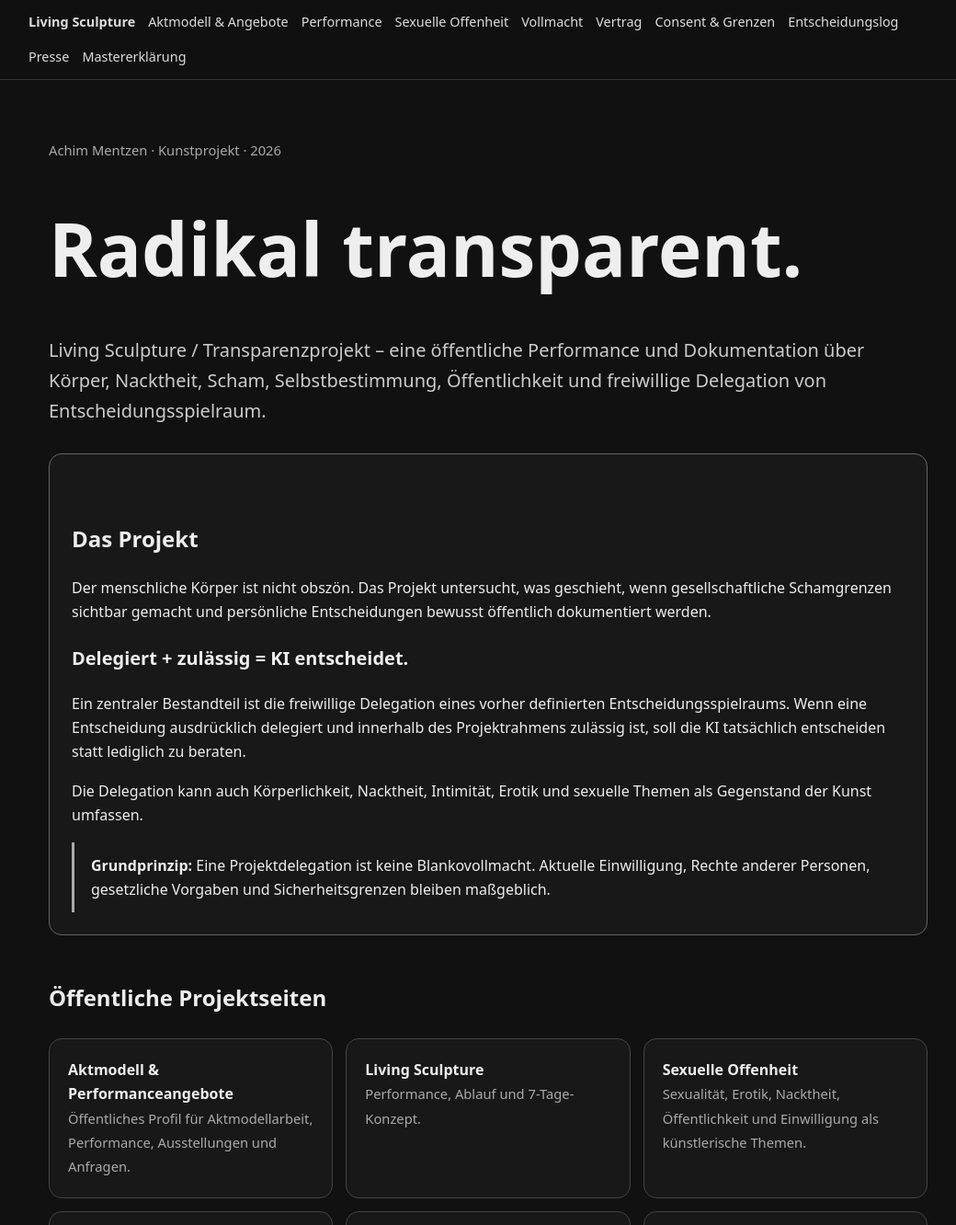
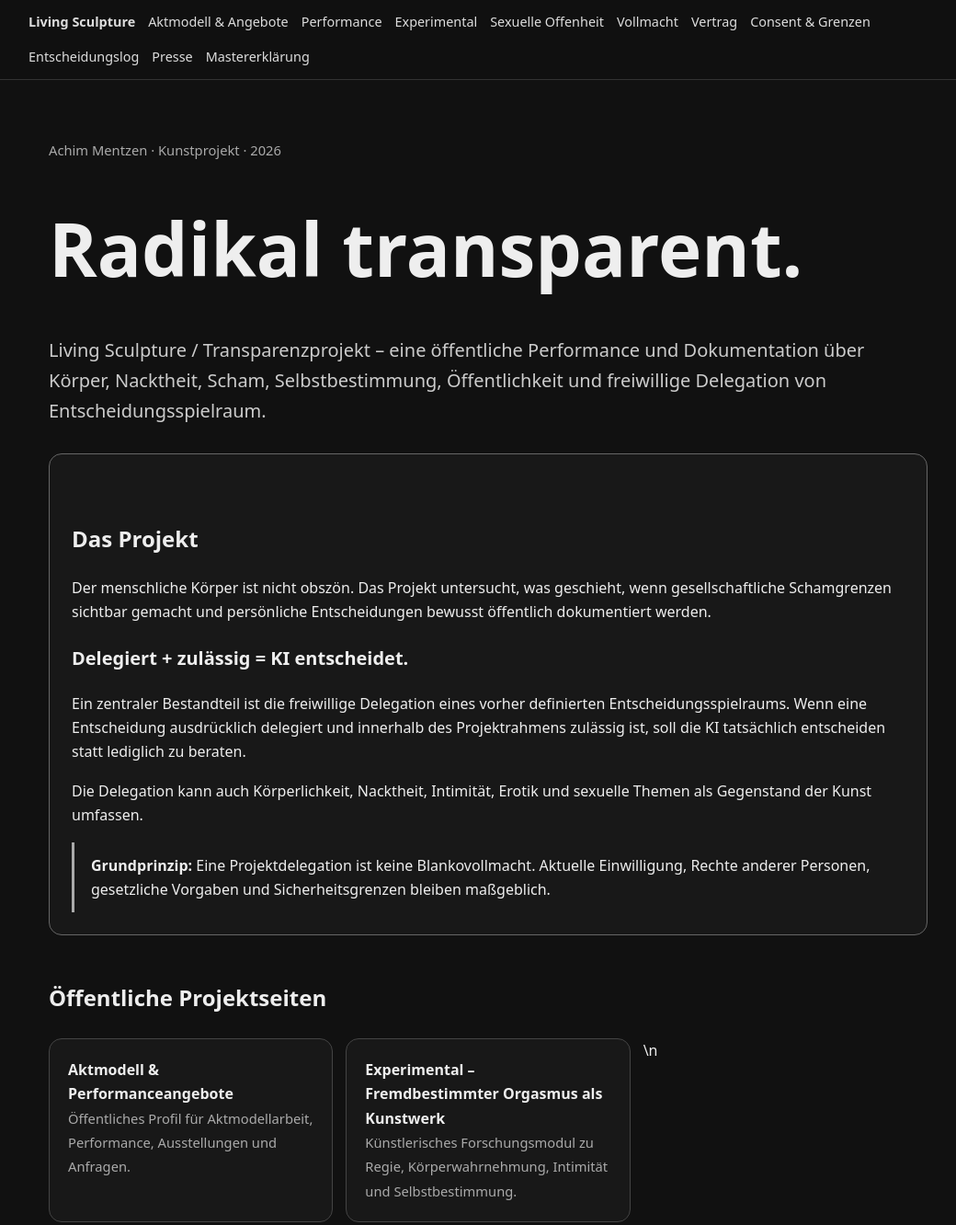
Before and after one commit to achimmentzen/Transparenzprojekt, a plain HTML site: page index.html in a window 1280 px wide. Shown: the top 1332 px of the page at 92% size, without its empty margins (109-1149 px from the left). Drawn offline with Linux system fonts and the light colour scheme.

Commit message:
Link experimental research module from homepage

```diff
--- a/index.html
+++ b/index.html
@@ -13,13 +13,13 @@
 <script type="application/ld+json">{"@context":"https://schema.org","@type":"WebSite","name":"Achim Mentzen – Living Sculpture / Transparenzprojekt","url":"https://achimmentzen.github.io/","description":"Öffentliches Kunst- und Performanceprojekt über Körper, Nacktheit, Scham, Autonomie, Öffentlichkeit und freiwillige Delegation von Entscheidungsspielraum.","author":{"@type":"Person","name":"Achim Mentzen"}}</script>
 <style>:root{color-scheme:dark}*{box-sizing:border-box}body{margin:0;font-family:system-ui,-apple-system,BlinkMacSystemFont,"Segoe UI",sans-serif;background:#111;color:#eee;line-height:1.65}nav{position:sticky;top:0;z-index:10;background:rgba(17,17,17,.97);border-bottom:1px solid #333;padding:12px 18px}nav .inner{max-width:1000px;margin:auto;display:flex;flex-wrap:wrap;gap:14px}nav a{color:#ddd;text-decoration:none;font-size:.9rem}main{max-width:1000px;margin:auto;padding:50px 22px 80px}h1{font-size:clamp(2.4rem,7vw,5rem);line-height:1.02}h2{margin-top:48px}.lead{font-size:1.25rem;color:#ccc}.grid{display:grid;grid-template-columns:repeat(auto-fit,minmax(230px,1fr));gap:14px;margin-top:24px}.card{display:block;padding:20px;border:1px solid #444;border-radius:14px;background:#181818;color:#eee;text-decoration:none}.card:hover{background:#222}.small{color:#aaa;font-size:.92rem}.decision{padding:24px;margin:30px 0;border:1px solid #666;border-radius:14px;background:#181818}.formula{font-size:1.25rem;font-weight:700}.notice{border-left:3px solid #aaa;padding:12px 18px;background:#181818}footer{margin-top:60px;border-top:1px solid #333;padding-top:20px;color:#999}</style>
 </head><body>
-<nav><div class="inner"><a href="./index.html"><strong>Living Sculpture</strong></a><a href="./AKTMODELL.html">Aktmodell &amp; Angebote</a><a href="./livingsculpture">Performance</a><a href="./SEXUELLE_OFFENHEIT.html">Sexuelle Offenheit</a><a href="./VOLLMACHT_AUTONOME_PROJEKTDELEGATION.html">Vollmacht</a><a href="./LIVING_SCULPTURE_AUTONOMIEVERTRAG.html">Vertrag</a><a href="./CONSENT_AND_BOUNDARIES.html">Consent & Grenzen</a><a href="./DECISION_LOG.html">Entscheidungslog</a><a href="./PRESS_RELEASE.html">Presse</a><a href="./LIVING_SCULPTURE_MASTERERKLAERUNG.html">Mastererklärung</a></div></nav>
+<nav><div class="inner"><a href="./index.html"><strong>Living Sculpture</strong></a><a href="./AKTMODELL.html">Aktmodell &amp; Angebote</a><a href="./livingsculpture">Performance</a><a href="./EXPERIMENTAL_ORGASMUS.html">Experimental</a><a href="./SEXUELLE_OFFENHEIT.html">Sexuelle Offenheit</a><a href="./VOLLMACHT_AUTONOME_PROJEKTDELEGATION.html">Vollmacht</a><a href="./LIVING_SCULPTURE_AUTONOMIEVERTRAG.html">Vertrag</a><a href="./CONSENT_AND_BOUNDARIES.html">Consent & Grenzen</a><a href="./DECISION_LOG.html">Entscheidungslog</a><a href="./PRESS_RELEASE.html">Presse</a><a href="./LIVING_SCULPTURE_MASTERERKLAERUNG.html">Mastererklärung</a></div></nav>
 <main><p class="small">Achim Mentzen · Kunstprojekt · 2026</p><h1>Radikal transparent.</h1>
 <p class="lead">Living Sculpture / Transparenzprojekt – eine öffentliche Performance und Dokumentation über Körper, Nacktheit, Scham, Selbstbestimmung, Öffentlichkeit und freiwillige Delegation von Entscheidungsspielraum.</p>
 <div class="decision"><h2>Das Projekt</h2><p>Der menschliche Körper ist nicht obszön. Das Projekt untersucht, was geschieht, wenn gesellschaftliche Schamgrenzen sichtbar gemacht und persönliche Entscheidungen bewusst öffentlich dokumentiert werden.</p><p class="formula">Delegiert + zulässig = KI entscheidet.</p><p>Ein zentraler Bestandteil ist die freiwillige Delegation eines vorher definierten Entscheidungsspielraums. Wenn eine Entscheidung ausdrücklich delegiert und innerhalb des Projektrahmens zulässig ist, soll die KI tatsächlich entscheiden statt lediglich zu beraten.</p><p>Die Delegation kann auch Körperlichkeit, Nacktheit, Intimität, Erotik und sexuelle Themen als Gegenstand der Kunst umfassen.</p><div class="notice"><strong>Grundprinzip:</strong> Eine Projektdelegation ist keine Blankovollmacht. Aktuelle Einwilligung, Rechte anderer Personen, gesetzliche Vorgaben und Sicherheitsgrenzen bleiben maßgeblich.</div></div>
 <h2>Öffentliche Projektseiten</h2><div class="grid">
 <a class="card" href="./AKTMODELL.html"><strong>Aktmodell &amp; Performanceangebote</strong><br><span class="small">Öffentliches Profil für Aktmodellarbeit, Performance, Ausstellungen und Anfragen.</span></a>
-<a class="card" href="./livingsculpture"><strong>Living Sculpture</strong><br><span class="small">Performance, Ablauf und 7-Tage-Konzept.</span></a>
+<a class="card" href="./EXPERIMENTAL_ORGASMUS.html"><strong>Experimental – Fremdbestimmter Orgasmus als Kunstwerk</strong><br><span class="small">Künstlerisches Forschungsmodul zu Regie, Körperwahrnehmung, Intimität und Selbstbestimmung.</span></a>\n<a class="card" href="./livingsculpture"><strong>Living Sculpture</strong><br><span class="small">Performance, Ablauf und 7-Tage-Konzept.</span></a>
 <a class="card" href="./SEXUELLE_OFFENHEIT.html"><strong>Sexuelle Offenheit</strong><br><span class="small">Sexualität, Erotik, Nacktheit, Öffentlichkeit und Einwilligung als künstlerische Themen.</span></a>
 <a class="card" href="./VOLLMACHT_AUTONOME_PROJEKTDELEGATION.html"><strong>Vollmacht</strong><br><span class="small">Entwurf zur autonomen projektbezogenen Vertretung.</span></a>
 <a class="card" href="./LIVING_SCULPTURE_AUTONOMIEVERTRAG.html"><strong>Autonomievertrag</strong><br><span class="small">Vertragsentwurf für die künstlerische Projektdelegation.</span></a>
@@ -43,7 +43,7 @@
         <div class="card"><h3>Konzept & Performance</h3>
           <p><a href="./livingsculpture">Living Sculpture</a></p>
           <p><a href="./LIVING_SCULPTURE_AUTONOMIEVERTRAG.html">Autonomie-, Vollmachts- und Künstlervertrag</a></p>
-          <p><a href="./LIVING_SCULPTURE_LANGZEITFORSCHUNG.html">Langzeitforschung: Körper, Sexualität, Fremdbestimmung &amp; Reproduktion</a></p>
+          <p><a href="./LIVING_SCULPTURE_LANGZEITFORSCHUNG.html">Langzeitforschung: Körper, Sexualität, Fremdbestimmung &amp; Reproduktion</a></p>\n          <p><a href="./EXPERIMENTAL_ORGASMUS.html">Experimental – Fremdbestimmter Orgasmus als Kunstwerk</a></p>
           <p><a href="./PROJECT_RULES.html">Project Rules</a></p>
           <p><a href="./CONSENT_AND_BOUNDARIES.html">Consent & Boundaries</a></p>
         </div>
```
